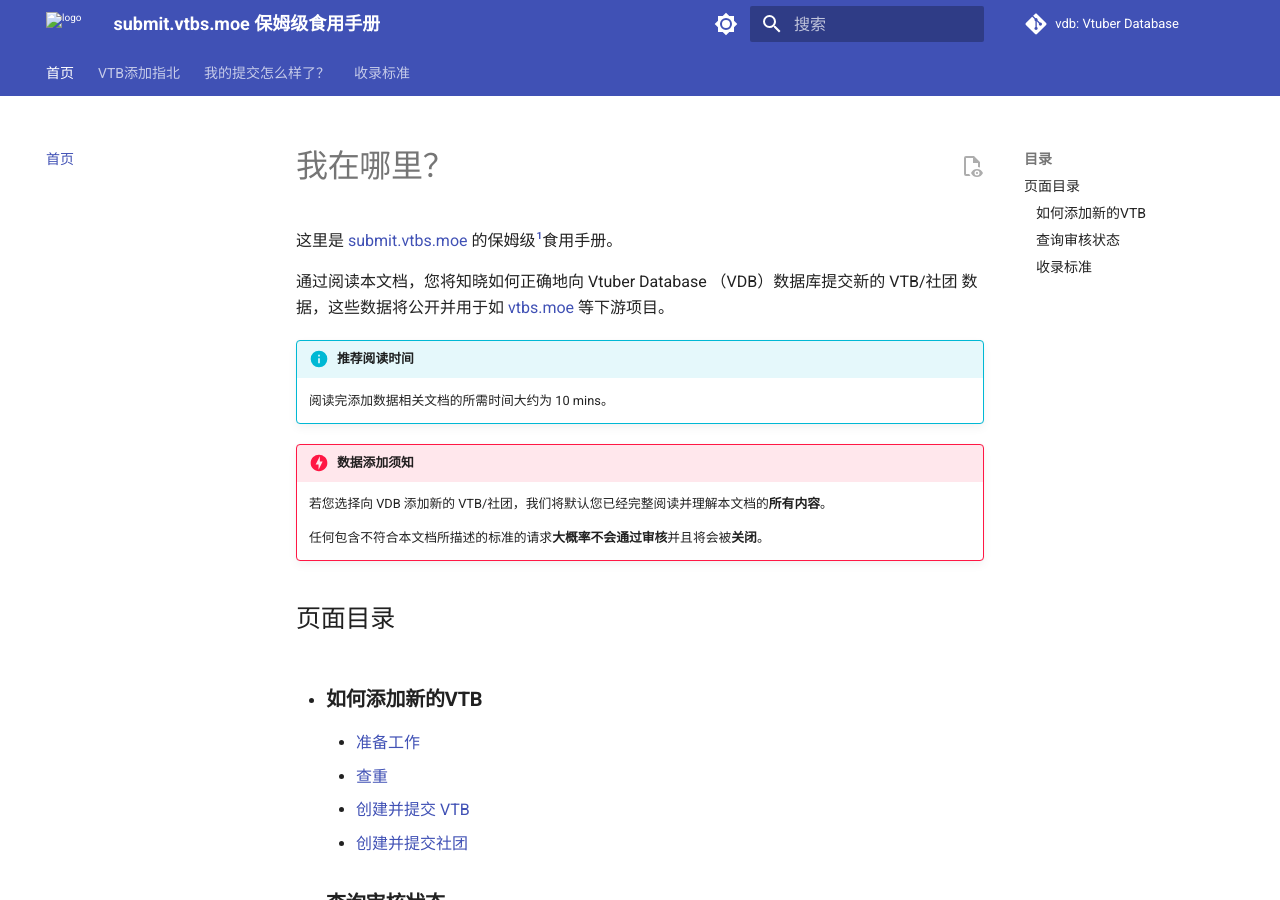
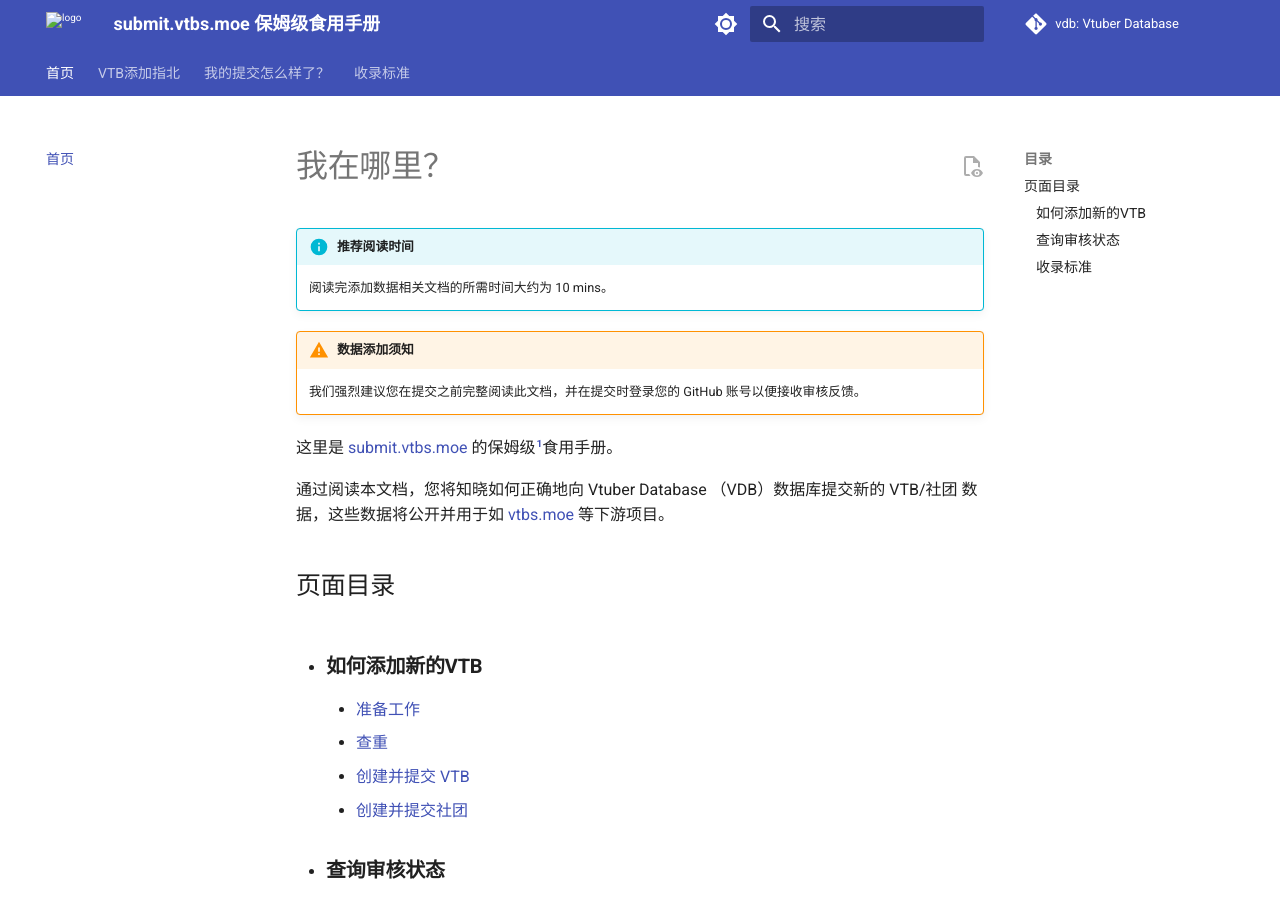
Before and after one commit to Radekyspec/docs.vtbs.top, an MkDocs documentation site: the page built from docs/index.md, in a window 1280 px wide and 900 px high. Built offline with MkDocs 1.6.1 and Material for MkDocs 9.7.7, drawn with Linux system fonts in a browser that asks for light colours; comment, search, counter and statistics services are not loaded.

Commit message:
Update index.md

```diff
--- a/docs/index.md
+++ b/docs/index.md
@@ -1,17 +1,15 @@
 # 我在哪里？
+
+!!! info "推荐阅读时间"
+    阅读完添加数据相关文档的所需时间大约为 10 mins。
+
+!!! warning "数据添加须知"
+    我们强烈建议您在提交之前完整阅读此文档，并在提交时登录您的 GitHub 账号以便接收审核反馈。
 
 这里是 [submit.vtbs.moe](https://submit.vtbs.moe) 的保姆级[^1]食用手册。
 [^1]: （应该算是）
 
 通过阅读本文档，您将知晓如何正确地向 Vtuber Database （VDB）数据库提交新的 VTB/社团 数据，这些数据将公开并用于如 [vtbs.moe](https://vtbs.moe) 等下游项目。
-
-!!! info "推荐阅读时间"
-    阅读完添加数据相关文档的所需时间大约为 10 mins。
-
-!!! danger "数据添加须知"
-    若您选择向 VDB 添加新的 VTB/社团，我们将默认您已经完整阅读并理解本文档的**所有内容**。
-
-    任何包含不符合本文档所描述的标准的请求**大概率不会通过审核**并且将会被**关闭**。
 
 ## 页面目录
 
```
